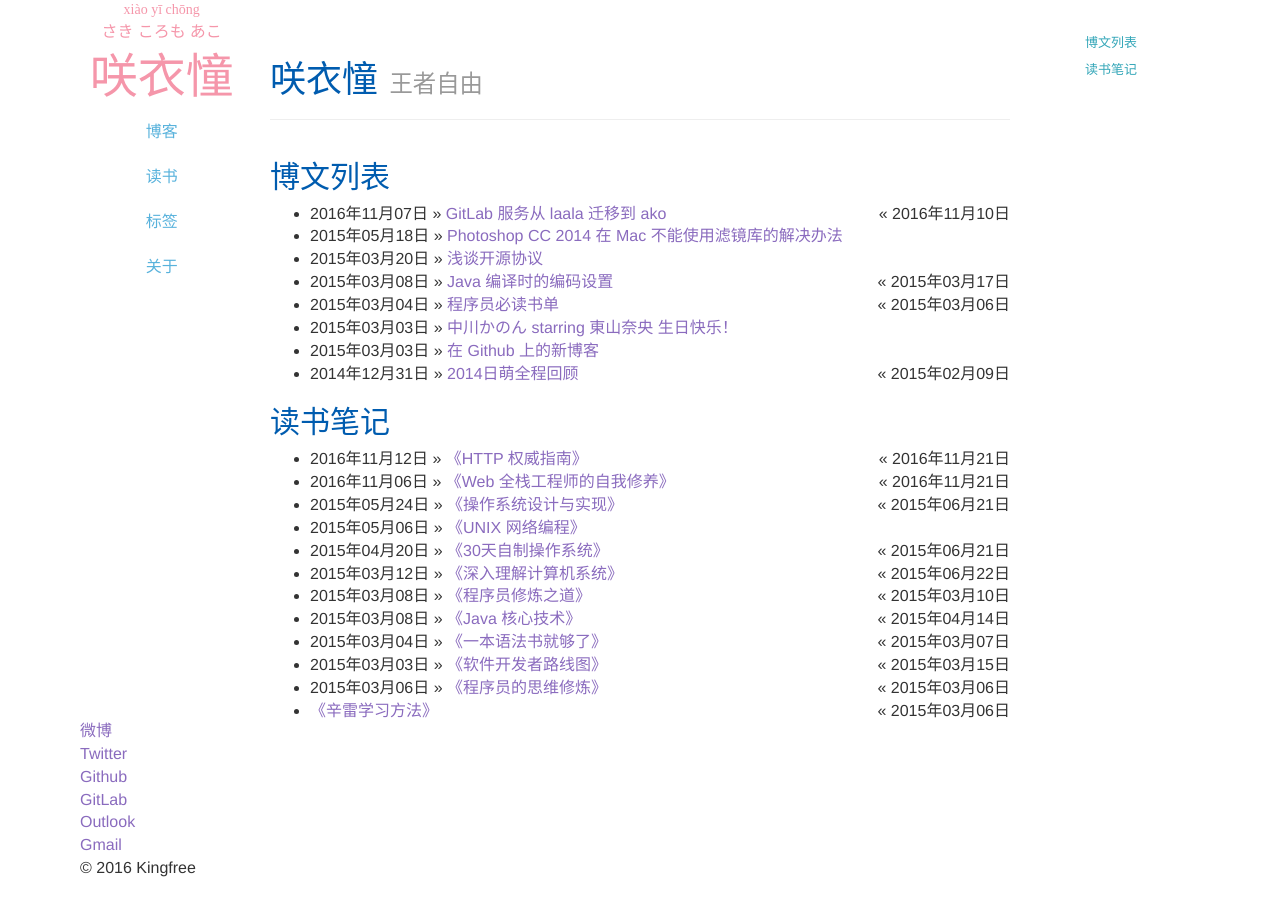
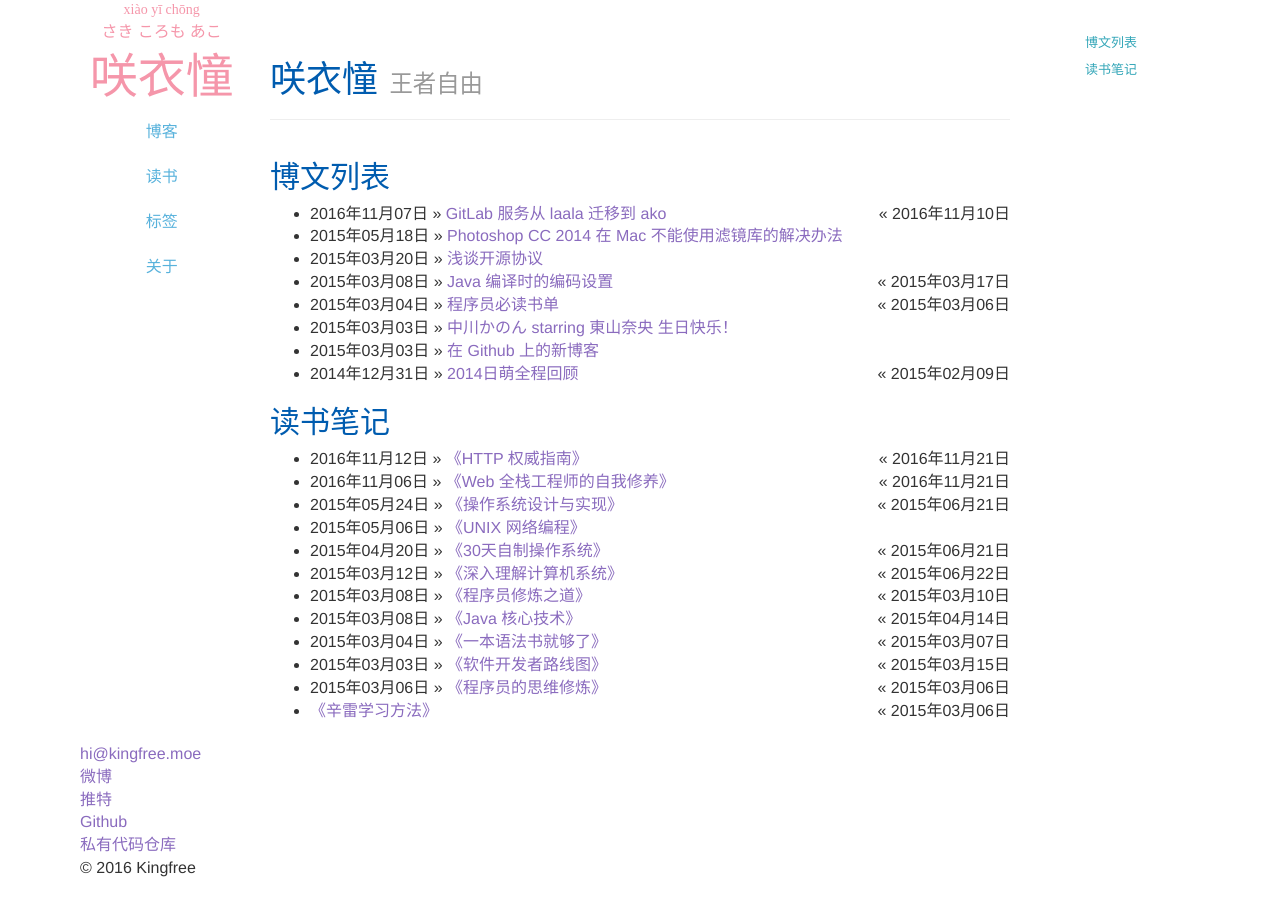
Before and after one commit to kingfree/kingfree.github.io, a Jekyll site: the page built from index.md, in a window 1280 px wide. Built offline with Jekyll 4.4.1, drawn with Linux system fonts in a browser that asks for light colours; comment, search, counter and statistics services are not loaded.

Commit message:
hi@kingfree.moe

```diff
--- a/_config.yml
+++ b/_config.yml
@@ -3,8 +3,7 @@ title: 咲衣憧
 tagline: 王者自由
 author:
   name: Kingfree
-  email: anytjf@live.com
-  gmail: anytjf@gmail.com
+  email: hi@kingfree.moe
   gitlab: "http://git.kingfree.moe"
   github: kingfree
   weibo: kingfree
--- a/_includes/themes/bootstrap-3/default.html
+++ b/_includes/themes/bootstrap-3/default.html
@@ -49,12 +49,11 @@
           </div>
           <div id="footer">
             <div id="contact">
+              <a href="mailto:{{ site.author.email }}">{{ site.author.email }}</a>
               <a href="http://weibo.com/{{ site.author.weibo }}" target="_blank">微博</a>
-              <a href="https://twitter.com/{{ site.author.twitter }}" target="_blank">Twitter</a>
+              <a href="https://twitter.com/{{ site.author.twitter }}" target="_blank">推特</a>
               <a href="https://github.com/{{ site.author.github }}" target="_blank">Github</a>
-              <a href="{{ site.author.gitlab }}" target="_blank">GitLab</a>
-              <a href="mailto:{{ site.author.email }}">Outlook</a>
-              <a href="mailto:{{ site.author.gmail }}">Gmail</a>
+              <a href="{{ site.author.gitlab }}" target="_blank">私有代码仓库</a>
             </div>
             <div id="copyright">
               <span>&copy; {{ site.time | date: '%Y' }} {{ site.author.name }}</span>
--- a/assets/js/tableofcontents.js
+++ b/assets/js/tableofcontents.js
@@ -1,21 +1,22 @@
 $(document).ready(function () {
-  var category = $("#category");
+
+  var category = $('#category');
 
   $("h2, h3").each(function (i, item) {
-    if ($(item).attr("id") == undefined) {
+    if ($(item).attr('id') == undefined) {
       $(item).attr("id", "section" + i);
     }
     var itemId = $(item).attr("id");
     var className = $(item).get(0).localName;
 
     if (className == 'h2') {
-      category = $("#category");
-      category.append('<li>' + '<a href="#' + itemId + '">' + $(this).text() + '</a> <ul id="ulsection' + i + '" class="nav"></ul></li>');
-      category = $("#ulsection" + i);
+      category = $('#category');
+      category.append('<li><a href="#' + itemId + '">' + $(this).text() + '</a><ul id="ulSection' + i + '" class="nav"></ul></li>');
+      category = $('#ulSection' + i);
     } else if (className == 'h3') {
-      category.append('<li>' + '<a href="#' + itemId + '">' + $(this).text() + '</a>' + '</li>');
+      category.append('<li><a href="#' + itemId + '">' + $(this).text() + '</a></li>');
     }
   });
 
-  $('body').scrollspy({target: ".bs-docs-sidebar"});
+  $('body').scrollspy({target: '.bs-docs-sidebar'});
 });
```
